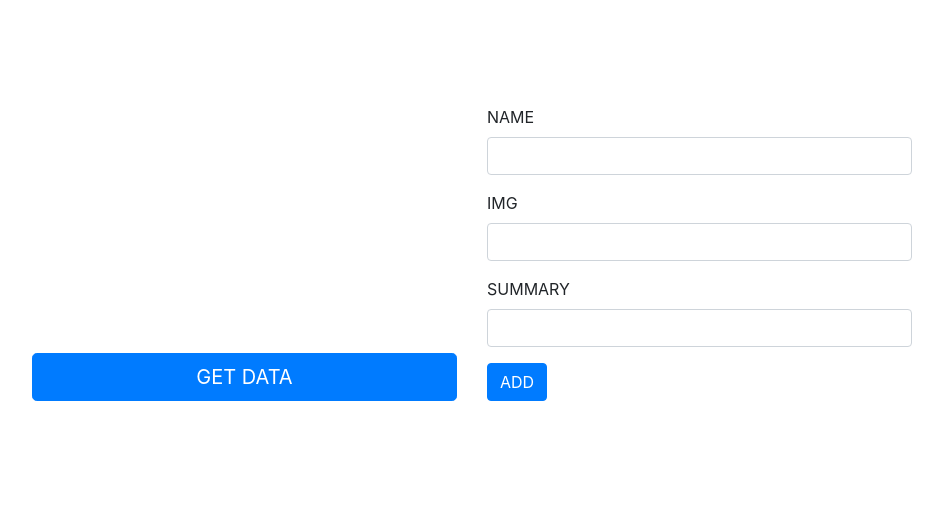
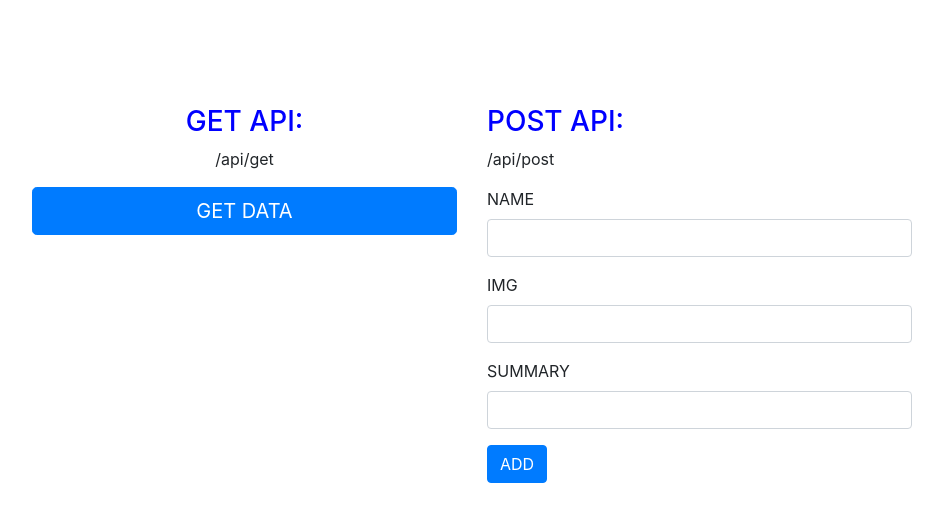
Before and after one commit to uwaishkhan55/CREDENCE-BACKEND, a website: page public/index.html in a window 1280 px wide. Shown: the part 51-572 px from the top of the page, without its empty margins (168-1111 px from the left). Drawn offline with nearby package versions, Linux system fonts and the light colour scheme.

Commit message:
updated html page

```diff
--- a/public/index.html
+++ b/public/index.html
@@ -17,12 +17,16 @@
            </div>
         </div>
         <div class="row" style="margin: 100px;">
-            <div class="col" style="text-align: center;margin-top: auto;">
+            <div class="col" style="text-align: center;">
+                <h3 style="color: blue;">GET API:</h3>
+                <p>/api/get</p>
                <form method="GET" action="api/get">
                 <button Type="submit" class="btn btn-primary btn-lg btn-block">GET DATA</button>
                </form>
             </div>
             <div class="col" >
+                <h3  style="color: blue;">POST API:</h3>
+                <p>/api/post</p>
                 <form method="POST" action="/api/post" >
                     <div class="form-group">
                         <label >NAME</label>
```
